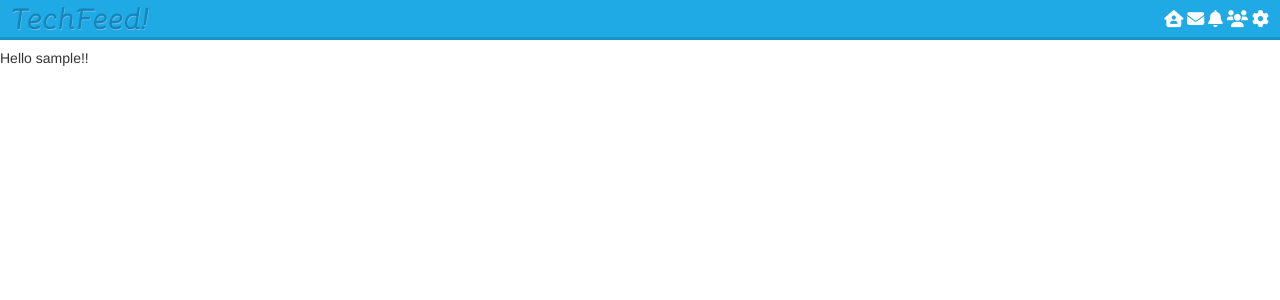
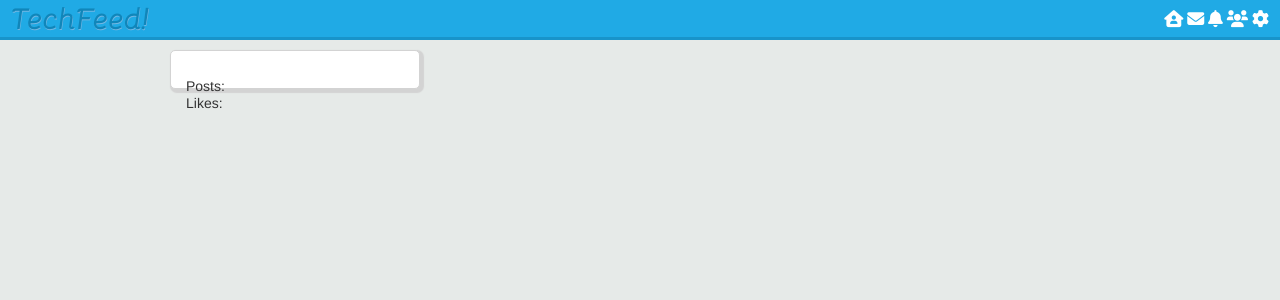
Before and after one commit to Onyekachukwu-Nweke/TechFeed, a PHP site: page / in a window 1280 px wide. Shown: the top 300 px of the page. Run offline with PHP 8.4, Linux system fonts and the light colour scheme; the visitor is signed in with stand-in values (Sample User, id 1); data that the repository does not hold is empty; some libraries are stand-ins or nearby versions.

Commit message:
Styling User details

```diff
--- a/assets/css/style.css
+++ b/assets/css/style.css
@@ -10,6 +10,7 @@
 
 body{
     line-height: 17px;
+    background-color: #E6EAE8;
 }
 
 .top_bar{
@@ -20,6 +21,8 @@ body{
     border-bottom: 0.25em solid #1894ca;
     margin: 0 0 10px 0;
     display: inline-flex;
+    position: fixed;
+    z-index: 10;
 }
 
 .logo a{
@@ -54,3 +57,39 @@ nav a{
 nav a:hover {
     color: #e67e22;
 }
+
+.wrapper {
+    margin: 0 auto;
+    top: 50px;
+    position: relative;
+    padding: 0 10px;
+    width: 75%;
+    min-width: 950px;
+}
+
+.column {
+    background-color: #fff;
+    padding: 10px;
+    border: 1px solid #D3D3D3;
+    border-radius: 5px;
+    box-shadow: 2px 2px 1px 2px #D3D3D3;
+    z-index: -1;
+}
+
+.user_details {
+    width: 250px;
+    float: left;
+    margin-bottom: 20px;
+}
+
+.user_details_left_right {
+    width: 125px;
+    display: inline-block;
+    position: absolute;
+}
+
+.user_details img {
+    height: 125px;
+    border-radius: 5px;
+    margin-right: 5px;
+}
--- a/includes/header.php
+++ b/includes/header.php
@@ -50,3 +50,5 @@ else {
 
 
     </div>
+
+    <div class="wrapper">
--- a/index.php
+++ b/index.php
@@ -1,6 +1,27 @@
 <?php
     include("includes/header.php");
 ?>
-    <?php echo "Hello " . $userLoggedIn . "!!" ?>
+    <div class="user_details column">
+        <a href="#"><img src="<?php echo $user['profile_pic']; ?>" alt=""></a>
+
+        <div class="user_details_left_right">
+            <a href="#">
+                <?php
+                    echo $user['first_name'] . " " . $user['last_name'] . "<br>";
+
+                ?>
+            </a>
+
+            <?php
+                echo "Posts:" . $user['num_posts'] . "<br>";
+                echo "Likes:" . $user['num_likes'];
+            ?>
+        </div>
+
+
+    </div>
+
+
+    </div>
 </body>
 </html>
```
